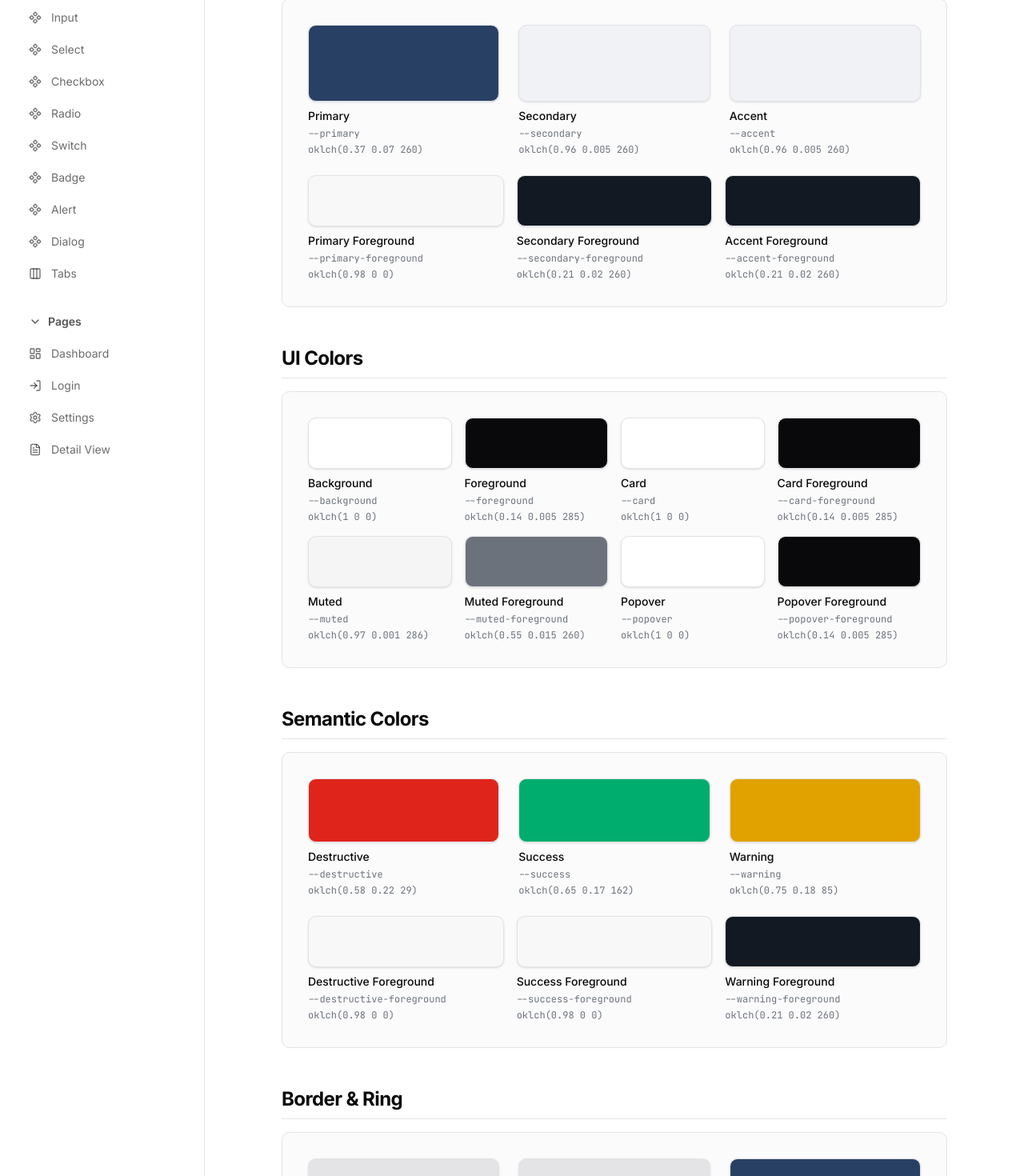
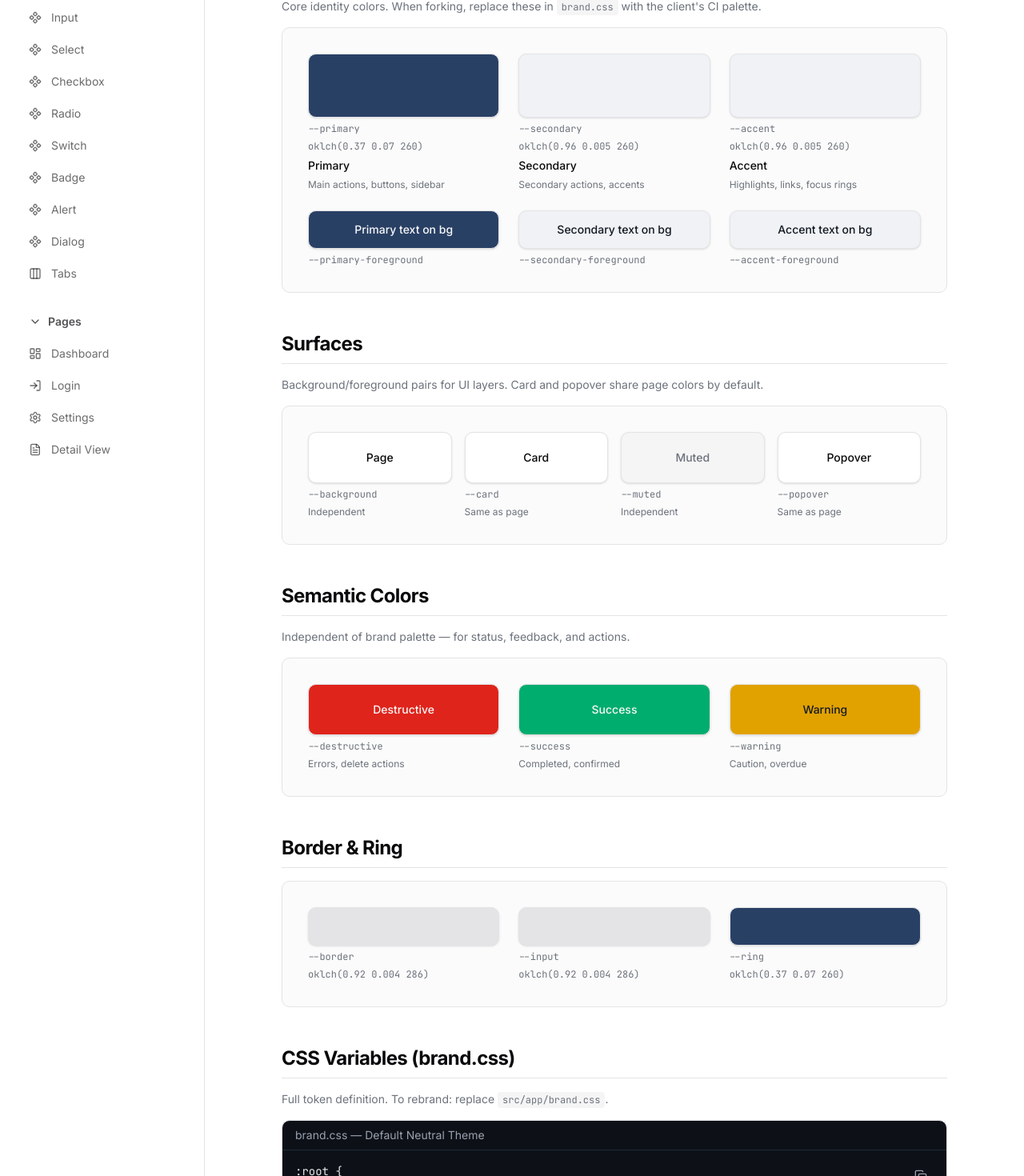
Before and after one commit to sftmlg/schmid-design-system, a Next.js app: page /foundation/colors in a window 1280 px wide. Shown: the part 300-1770 px from the top of the page at 80% size. Built offline with nearby package versions, Linux system fonts and the light colour scheme.

Commit message:
Add centralized heading weight token, rebuild colors page hierarchy, remove font-bold from headings

```diff
--- a/src/app/brand.css
+++ b/src/app/brand.css
@@ -48,6 +48,7 @@
 
 	/* Typography — use font names directly (next/font loads @font-face globally) */
 	--font-heading: 'Inter', ui-sans-serif, system-ui, sans-serif;
+	--font-heading-weight: 700;
 	--font-body: 'Inter', ui-sans-serif, system-ui, sans-serif;
 	--font-mono: 'JetBrains Mono', ui-monospace, monospace;
 
--- a/src/app/foundation/colors/page.tsx
+++ b/src/app/foundation/colors/page.tsx
@@ -1,142 +1,215 @@
 'use client';
 
+import { useEffect, useState } from 'react';
+import { ArrowRight } from 'lucide-react';
+import { CodeBlock } from '@/components/docs/code-block';
+import { ComponentPreview } from '@/components/docs/component-preview';
+import { Section } from '@/components/docs/section';
 import { PageHeader } from '@/components/layout/page-header';
-import { Section } from '@/components/docs/section';
-import { ComponentPreview } from '@/components/docs/component-preview';
-import { CodeBlock } from '@/components/docs/code-block';
-import { useEffect, useState } from 'react';
 
-interface ColorSwatch {
-	name: string;
-	variable: string;
-	value: string;
-}
+/* ────────────────────────────────────────────────
+ * Color Hierarchy Architecture
+ *
+ * This page is structured as a 3-layer hierarchy to prevent duplication:
+ *
+ * Layer 1: Brand Tokens  — primary, secondary, accent (defined ONCE)
+ * Layer 2: Surfaces      — background/foreground pairs (derived from brand or independent)
+ * Layer 3: Semantic       — destructive, success, warning (independent)
+ * Layer 4: Chrome        — border, input, ring (utility)
+ *
+ * When forking for a client with a CI palette:
+ * - Add a "CI Palette" section ABOVE brand tokens showing the raw CI colors
+ * - Add a "Token Mapping" section showing CI color → derived tokens
+ * - This eliminates duplication: each color value appears exactly ONCE
+ * ──────────────────────────────────────────────── */
 
-const colorVars = [
-	{ name: 'Primary', variable: '--primary', group: 'brand' },
-	{ name: 'Primary Foreground', variable: '--primary-foreground', group: 'brand' },
-	{ name: 'Secondary', variable: '--secondary', group: 'brand' },
-	{ name: 'Secondary Foreground', variable: '--secondary-foreground', group: 'brand' },
-	{ name: 'Accent', variable: '--accent', group: 'brand' },
-	{ name: 'Accent Foreground', variable: '--accent-foreground', group: 'brand' },
-	{ name: 'Background', variable: '--background', group: 'ui' },
-	{ name: 'Foreground', variable: '--foreground', group: 'ui' },
-	{ name: 'Card', variable: '--card', group: 'ui' },
-	{ name: 'Card Foreground', variable: '--card-foreground', group: 'ui' },
-	{ name: 'Muted', variable: '--muted', group: 'ui' },
-	{ name: 'Muted Foreground', variable: '--muted-foreground', group: 'ui' },
-	{ name: 'Popover', variable: '--popover', group: 'ui' },
-	{ name: 'Popover Foreground', variable: '--popover-foreground', group: 'ui' },
-	{ name: 'Destructive', variable: '--destructive', group: 'semantic' },
-	{ name: 'Destructive Foreground', variable: '--destructive-foreground', group: 'semantic' },
-	{ name: 'Success', variable: '--success', group: 'semantic' },
-	{ name: 'Success Foreground', variable: '--success-foreground', group: 'semantic' },
-	{ name: 'Warning', variable: '--warning', group: 'semantic' },
-	{ name: 'Warning Foreground', variable: '--warning-foreground', group: 'semantic' },
-	{ name: 'Border', variable: '--border', group: 'chrome' },
-	{ name: 'Input', variable: '--input', group: 'chrome' },
-	{ name: 'Ring', variable: '--ring', group: 'chrome' },
+/* Brand tokens — the core identity colors */
+const brandColors = [
+	{ name: 'Primary', variable: '--primary', usage: 'Main actions, buttons, sidebar' },
+	{ name: 'Secondary', variable: '--secondary', usage: 'Secondary actions, accents' },
+	{ name: 'Accent', variable: '--accent', usage: 'Highlights, links, focus rings' },
 ];
 
-function ColorSwatchCard({ name, variable, size = 'md' }: { name: string; variable: string; size?: 'sm' | 'md' | 'lg' }) {
-	const [computedValue, setComputedValue] = useState('');
+/* Surface derivation: shows which tokens share values */
+const surfaceMapping = [
+	{ role: 'Page', bgVar: '--background', fgVar: '--foreground', derived: 'Independent' },
+	{ role: 'Card', bgVar: '--card', fgVar: '--card-foreground', derived: 'Same as page' },
+	{ role: 'Muted', bgVar: '--muted', fgVar: '--muted-foreground', derived: 'Independent' },
+	{ role: 'Popover', bgVar: '--popover', fgVar: '--popover-foreground', derived: 'Same as page' },
+];
+
+/* Semantic colors — independent of brand palette */
+const semanticColors = [
+	{ name: 'Destructive', variable: '--destructive', fgVar: '--destructive-foreground', usage: 'Errors, delete actions' },
+	{ name: 'Success', variable: '--success', fgVar: '--success-foreground', usage: 'Completed, confirmed' },
+	{ name: 'Warning', variable: '--warning', fgVar: '--warning-foreground', usage: 'Caution, overdue' },
+];
+
+/* Chrome — border/input/ring */
+const chromeColors = [
+	{ name: 'Border', variable: '--border' },
+	{ name: 'Input', variable: '--input' },
+	{ name: 'Ring', variable: '--ring' },
+];
+
+/* ──────────────────────────── Components ──────────────────────────── */
+
+function ColorSwatch({
+	variable,
+	size = 'md',
+}: {
+	variable: string;
+	size?: 'sm' | 'md' | 'lg';
+}) {
+	const [computed, setComputed] = useState('');
 
 	useEffect(() => {
 		const val = getComputedStyle(document.documentElement).getPropertyValue(variable).trim();
-		setComputedValue(val);
+		setComputed(val);
 	}, [variable]);
 
-	const heights = { sm: 'h-16', md: 'h-20', lg: 'h-24' };
+	const heights = { sm: 'h-12', md: 'h-16', lg: 'h-20' };
 
 	return (
-		<div className="space-y-2">
+		<div className="space-y-1.5">
 			<div
 				className={`${heights[size]} w-full rounded-lg border border-border shadow-sm`}
 				style={{ backgroundColor: `var(${variable})` }}
 			/>
-			<div className="space-y-1">
-				<p className="font-medium text-sm">{name}</p>
-				<p className="font-mono text-xs text-muted-foreground">{variable}</p>
-				{computedValue && (
-					<p className="font-mono text-xs text-muted-foreground">{computedValue}</p>
-				)}
-			</div>
+			<p className="font-mono text-xs text-muted-foreground">{variable}</p>
+			{computed && <p className="font-mono text-xs text-muted-foreground truncate">{computed}</p>}
 		</div>
 	);
 }
+
+function PairedSwatch({
+	name,
+	bgVar,
+	fgVar,
+	usage,
+}: {
+	name: string;
+	bgVar: string;
+	fgVar: string;
+	usage: string;
+}) {
+	return (
+		<div className="space-y-1.5">
+			<div
+				className="h-16 w-full rounded-lg border border-border shadow-sm flex items-center justify-center px-4"
+				style={{ backgroundColor: `var(${bgVar})`, color: `var(${fgVar})` }}
+			>
+				<span className="text-sm font-medium truncate">{name}</span>
+			</div>
+			<p className="font-mono text-xs text-muted-foreground">{bgVar}</p>
+			<p className="text-xs text-muted-foreground">{usage}</p>
+		</div>
+	);
+}
+
+/* ──────────────────────────── Page ──────────────────────────── */
 
 export default function ColorsPage() {
 	return (
 		<div className="container mx-auto max-w-5xl py-8">
 			<PageHeader
 				title="Colors"
-				description="Color palette system using CSS variables for dynamic theming."
+				description="Color token system using CSS variables. All colors defined once in brand.css — no duplication."
 				badge="Foundation"
 			/>
 
+			{/* ── Section 1: Brand Colors ── */}
 			<Section id="brand-colors" title="Brand Colors">
+				<p className="text-sm text-muted-foreground">
+					Core identity colors. When forking, replace these in <code className="font-mono text-xs bg-muted px-1.5 py-0.5 rounded">brand.css</code> with the client's CI palette.
+				</p>
 				<ComponentPreview>
-					<div className="grid grid-cols-1 gap-6 md:grid-cols-3">
-						{colorVars
-							.filter((c) => c.group === 'brand' && !c.name.includes('Foreground'))
-							.map((color) => (
-								<ColorSwatchCard key={color.variable} name={color.name} variable={color.variable} size="lg" />
-							))}
+					<div className="grid grid-cols-1 md:grid-cols-3 gap-6">
+						{brandColors.map((c) => (
+							<div key={c.variable} className="space-y-1.5">
+								<ColorSwatch variable={c.variable} size="lg" />
+								<p className="text-sm font-medium">{c.name}</p>
+								<p className="text-xs text-muted-foreground">{c.usage}</p>
+							</div>
+						))}
 					</div>
-					<div className="mt-6 grid grid-cols-2 gap-4 md:grid-cols-3">
-						{colorVars
-							.filter((c) => c.group === 'brand' && c.name.includes('Foreground'))
-							.map((color) => (
-								<ColorSwatchCard key={color.variable} name={color.name} variable={color.variable} size="sm" />
-							))}
+					<div className="mt-6 grid grid-cols-1 md:grid-cols-3 gap-6">
+						{brandColors.map((c) => {
+							const fgVar = `${c.variable}-foreground`;
+							return (
+								<div key={fgVar} className="space-y-1.5">
+									<div
+										className="h-12 w-full rounded-lg border border-border shadow-sm flex items-center justify-center px-4"
+										style={{ backgroundColor: `var(${c.variable})`, color: `var(${fgVar})` }}
+									>
+										<span className="text-sm font-medium truncate">{c.name} text on bg</span>
+									</div>
+									<p className="font-mono text-xs text-muted-foreground">{fgVar}</p>
+								</div>
+							);
+						})}
 					</div>
 				</ComponentPreview>
 			</Section>
 
-			<Section id="ui-colors" title="UI Colors">
+			{/* ── Section 2: Surfaces ── */}
+			<Section id="surfaces" title="Surfaces">
+				<p className="text-sm text-muted-foreground">
+					Background/foreground pairs for UI layers. Card and popover share page colors by default.
+				</p>
 				<ComponentPreview>
-					<div className="grid grid-cols-2 gap-4 md:grid-cols-4">
-						{colorVars
-							.filter((c) => c.group === 'ui')
-							.map((color) => (
-								<ColorSwatchCard key={color.variable} name={color.name} variable={color.variable} size="sm" />
-							))}
+					<div className="grid grid-cols-2 md:grid-cols-4 gap-4">
+						{surfaceMapping.map((s) => (
+							<PairedSwatch
+								key={s.bgVar}
+								name={s.role}
+								bgVar={s.bgVar}
+								fgVar={s.fgVar}
+								usage={s.derived}
+							/>
+						))}
 					</div>
 				</ComponentPreview>
 			</Section>
 
-			<Section id="semantic-colors" title="Semantic Colors">
+			{/* ── Section 3: Semantic Colors ── */}
+			<Section id="semantic" title="Semantic Colors">
+				<p className="text-sm text-muted-foreground">
+					Independent of brand palette — for status, feedback, and actions.
+				</p>
 				<ComponentPreview>
-					<div className="grid grid-cols-1 gap-6 md:grid-cols-3">
-						{colorVars
-							.filter((c) => c.group === 'semantic' && !c.name.includes('Foreground'))
-							.map((color) => (
-								<ColorSwatchCard key={color.variable} name={color.name} variable={color.variable} />
-							))}
-					</div>
-					<div className="mt-6 grid grid-cols-2 gap-4 md:grid-cols-3">
-						{colorVars
-							.filter((c) => c.group === 'semantic' && c.name.includes('Foreground'))
-							.map((color) => (
-								<ColorSwatchCard key={color.variable} name={color.name} variable={color.variable} size="sm" />
-							))}
+					<div className="grid grid-cols-1 md:grid-cols-3 gap-6">
+						{semanticColors.map((c) => (
+							<PairedSwatch
+								key={c.variable}
+								name={c.name}
+								bgVar={c.variable}
+								fgVar={c.fgVar}
+								usage={c.usage}
+							/>
+						))}
 					</div>
 				</ComponentPreview>
 			</Section>
 
-			<Section id="border-ring" title="Border & Ring">
+			{/* ── Section 4: Chrome ── */}
+			<Section id="chrome" title="Border & Ring">
 				<ComponentPreview>
-					<div className="grid grid-cols-1 gap-6 md:grid-cols-3">
-						{colorVars
-							.filter((c) => c.group === 'chrome')
-							.map((color) => (
-								<ColorSwatchCard key={color.variable} name={color.name} variable={color.variable} size="sm" />
-							))}
+					<div className="grid grid-cols-1 md:grid-cols-3 gap-6">
+						{chromeColors.map((c) => (
+							<ColorSwatch key={c.variable} variable={c.variable} size="sm" />
+						))}
 					</div>
 				</ComponentPreview>
+			</Section>
 
+			{/* ── Section 5: Code Reference ── */}
+			<Section id="code" title="CSS Variables (brand.css)">
+				<p className="text-sm text-muted-foreground">
+					Full token definition. To rebrand: replace <code className="font-mono text-xs bg-muted px-1.5 py-0.5 rounded">src/app/brand.css</code>.
+				</p>
 				<CodeBlock
-					title="CSS Variables (brand.css)"
+					title="brand.css — Default Neutral Theme"
 					language="css"
 					code={`:root {
   /* Core Brand */
--- a/src/app/globals.css
+++ b/src/app/globals.css
@@ -52,8 +52,12 @@
 		background: var(--background);
 		color: var(--foreground);
 	}
+	/* Heading font: family + weight controlled by brand tokens.
+	   NEVER add font-bold/font-semibold to heading elements in components —
+	   weight is centralized here so brand forks change it in ONE place (brand.css). */
 	h1, h2, h3, h4, h5, h6 {
 		font-family: var(--font-heading);
+		font-weight: var(--font-heading-weight);
 	}
 	button, [role="button"], a, select, summary {
 		cursor: pointer;
--- a/src/app/page.tsx
+++ b/src/app/page.tsx
@@ -90,7 +90,7 @@ export default function HomePage() {
 	return (
 		<div className="container max-w-6xl py-10 space-y-10">
 			<div className="space-y-4">
-				<h1 className="text-4xl font-bold tracking-tight">Design System</h1>
+				<h1 className="text-4xl tracking-tight">Design System</h1>
 				<p className="text-xl text-muted-foreground max-w-3xl">
 					A comprehensive design system built with Next.js, Tailwind CSS, and
 					modern web standards. Explore our foundation elements and reusable
@@ -136,7 +136,7 @@ export default function HomePage() {
 
 			<div className="space-y-6">
 				<div className="flex items-center gap-3">
-					<h2 className="text-2xl font-bold tracking-tight">Foundation</h2>
+					<h2 className="text-2xl tracking-tight">Foundation</h2>
 					<Badge variant="secondary">4 Categories</Badge>
 				</div>
 				<div className="grid gap-4 md:grid-cols-2">
@@ -163,7 +163,7 @@ export default function HomePage() {
 
 			<div className="space-y-6">
 				<div className="flex items-center gap-3">
-					<h2 className="text-2xl font-bold tracking-tight">Components</h2>
+					<h2 className="text-2xl tracking-tight">Components</h2>
 					<Badge variant="secondary">6 Components</Badge>
 				</div>
 				<div className="grid gap-4 md:grid-cols-2">
--- a/src/components/docs/section.tsx
+++ b/src/components/docs/section.tsx
@@ -9,7 +9,7 @@ export interface SectionProps {
 export function Section({ id, title, children }: SectionProps) {
 	return (
 		<section id={id} className="scroll-mt-20 mt-12 space-y-4">
-			<h2 className="text-2xl font-bold tracking-tight border-b pb-2">
+			<h2 className="text-2xl tracking-tight border-b pb-2">
 				{title}
 			</h2>
 			<div className="space-y-4">{children}</div>
--- a/src/components/layout/page-header.tsx
+++ b/src/components/layout/page-header.tsx
@@ -11,7 +11,7 @@ export function PageHeader({ title, description, badge }: PageHeaderProps) {
 	return (
 		<div className="space-y-4 pb-8 border-b">
 			<div className="flex items-center gap-3">
-				<h1 className="text-3xl font-bold tracking-tight">{title}</h1>
+				<h1 className="text-3xl tracking-tight">{title}</h1>
 				{badge && <Badge variant="outline">{badge}</Badge>}
 			</div>
 			<p className="text-lg text-muted-foreground">{description}</p>
--- a/src/components/layout/sidebar.tsx
+++ b/src/components/layout/sidebar.tsx
@@ -94,7 +94,7 @@ export function Sidebar() {
 	return (
 		<aside className='w-64 border-r bg-background/95 backdrop-blur supports-[backdrop-filter]:bg-background/60'>
 			<div className='p-6'>
-				<h2 className='text-lg font-semibold mb-6'>Design System</h2>
+				<h2 className='text-lg mb-6'>Design System</h2>
 				<nav className='space-y-1'>
 					<Link
 						href='/'
```
Also changed, not shown: src/app/components/tabs/page.tsx (+9 -9 lines), src/app/foundation/typography/page.tsx (+9 -9 lines), .claude/CLAUDE.md.
